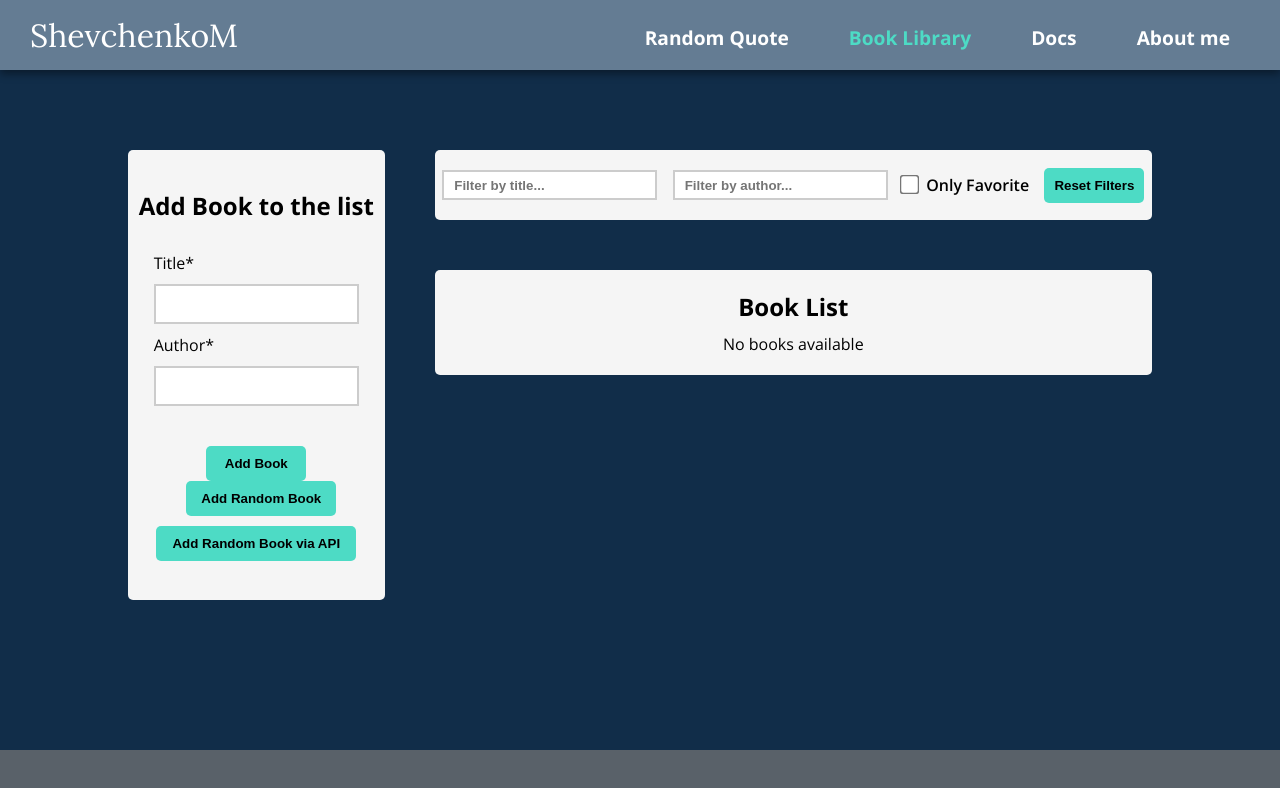
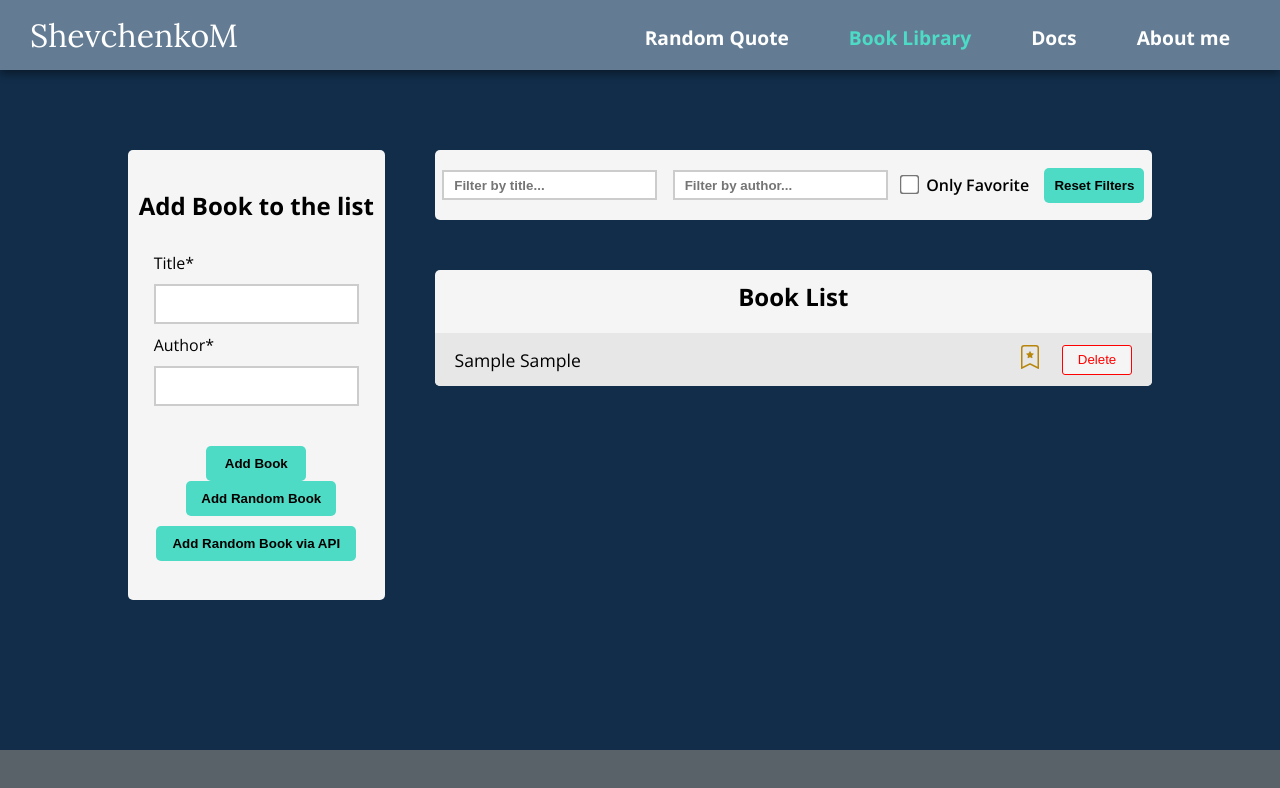
Before and after one commit to MykhailoShevchenko12/portfolio-project, a React (Create React App) app: page /book-library in a window 1280 px wide. Both pictures are taken after typing "Sample", "Sample" into the empty fields and a click on the button "Add Book". Shown: the top 788 px of the page. Built offline with nearby package versions, Linux system fonts and the light colour scheme.

Commit message:
Added functionality for adding and deleting book from store, also moved book form state from store to the component

```diff
--- a/src/components/BookLibraryComponents/BookForm.jsx
+++ b/src/components/BookLibraryComponents/BookForm.jsx
@@ -1,18 +1,27 @@
-import { useDispatch, useSelector } from 'react-redux';
-import {
-  setTitle,
-  setAuthor,
-  resetForm,
-} from '../../store/features/bookLibrarySlice';
+import { useState } from 'react';
+import { useDispatch } from 'react-redux';
+import { v4 as uuidv4 } from 'uuid';
+import { addBook } from '../../store/features/bookLibrarySlice';
 import './BookForm.css';
 
 const BookForm = () => {
-  const { title, author } = useSelector((state) => state.book);
+  const [title, setTitle] = useState('');
+  const [author, setAuthor] = useState('');
   const dispatch = useDispatch();
 
   function formSubmitHandler(event) {
     event.preventDefault();
-    dispatch(resetForm());
+    if (title && author) {
+      const newBook = {
+        title,
+        author,
+        isFavorite: false,
+        id: uuidv4(),
+      };
+      dispatch(addBook(newBook));
+    }
+    setTitle('');
+    setAuthor('');
   }
 
   return (
@@ -30,7 +39,7 @@ const BookForm = () => {
               id="title"
               className="form-input"
               value={title}
-              onChange={(e) => dispatch(setTitle(e.target.value))}
+              onChange={(e) => setTitle(e.target.value)}
             />
           </label>
           <label htmlFor="author">
@@ -40,7 +49,7 @@ const BookForm = () => {
               id="author"
               className="form-input"
               value={author}
-              onChange={(e) => dispatch(setAuthor(e.target.value))}
+              onChange={(e) => setAuthor(e.target.value)}
             />
           </label>
         </div>
--- a/src/components/BookLibraryComponents/BookList.css
+++ b/src/components/BookLibraryComponents/BookList.css
@@ -3,9 +3,63 @@
   flex-direction: column;
   align-items: center;
   margin-top: 50px;
-  padding: 20px;
-  box-sizing: border-box;
   background-color: whitesmoke;
   color: black;
   border-radius: 5px;
 }
+
+.book-list h2 {
+  margin: 10px 0;
+}
+
+.book-list p {
+  margin-bottom: 20px;
+}
+
+.book-list .list {
+  width: 100%;
+  font-size: 1.1rem;
+}
+
+.list-item-container {
+  padding: 10px 20px;
+  display: flex;
+  align-items: center;
+}
+
+.list-item-text {
+  margin-right: auto;
+}
+
+.list-item-favorite-btn,
+.list-item-delete-btn {
+  cursor: pointer;
+}
+
+.list-item-favorite-btn {
+  margin-right: 20px;
+  font-size: 1.5rem;
+  color: darkgoldenrod;
+}
+
+.list-item-delete-btn {
+  width: 70px;
+  height: 30px;
+  border: 1px solid red;
+  border-radius: 3px;
+  background-color: whitesmoke;
+  color: red;
+  transition: background-color 0.3s ease;
+}
+
+.list-item-delete-btn:hover {
+  background-color: rgb(255, 199, 199);
+}
+
+.book-list .list li:nth-child(odd) {
+  background-color: rgb(231, 231, 231);
+}
+
+.book-list .list li:last-child {
+  border-radius: 0 0 5px 5px;
+}
--- a/src/components/BookLibraryComponents/BookList.jsx
+++ b/src/components/BookLibraryComponents/BookList.jsx
@@ -1,13 +1,45 @@
+import { useSelector, useDispatch } from 'react-redux';
+import { BsBookmarkStar, BsBookmarkStarFill } from 'react-icons/bs';
+import { deleteBook } from '../../store/features/bookLibrarySlice';
 import './BookList.css';
 
 const BookList = () => {
+  const books = useSelector((state) => state.books.books);
+  const dispatch = useDispatch();
+
   return (
     <div className="book-list">
       <h2>Book List</h2>
-      <ul>
-        <li></li>
-      </ul>
-      <p>No books available</p>
+      {!!books.length ? (
+        <ul className="list">
+          {books.map((book) => {
+            return (
+              <li key={book.id}>
+                <div className="list-item-container">
+                  <div className="list-item-text">
+                    {`${book.title} ${book.author}`}
+                  </div>
+                  <div className="list-item-favorite-btn">
+                    {book.isFavorite ? (
+                      <BsBookmarkStarFill />
+                    ) : (
+                      <BsBookmarkStar />
+                    )}
+                  </div>
+                  <button
+                    className="list-item-delete-btn"
+                    onClick={() => dispatch(deleteBook(book.id))}
+                  >
+                    Delete
+                  </button>
+                </div>
+              </li>
+            );
+          })}
+        </ul>
+      ) : (
+        <p>No books available</p>
+      )}
     </div>
   );
 };
--- a/src/store/features/bookLibrarySlice.js
+++ b/src/store/features/bookLibrarySlice.js
@@ -1,26 +1,26 @@
 import { createSlice } from '@reduxjs/toolkit';
 
 const initialState = {
-  title: '',
-  author: '',
+  books: [],
 };
 
 const bookSlice = createSlice({
-  name: 'bookLibrary',
+  name: 'books',
   initialState,
   reducers: {
-    setTitle: (state, action) => {
-      state.title = action.payload;
+    addBook: (state, action) => {
+      state.books.push(action.payload);
     },
-    setAuthor: (state, action) => {
-      state.author = action.payload;
-    },
-    resetForm: () => {
-      return initialState;
+    deleteBook: (state, action) => {
+      // state.books = state.books.filter((book) => book.id !== action.payload);
+      return {
+        ...state,
+        books: state.books.filter((book) => book.id !== action.payload),
+      };
     },
   },
 });
 
-export const { setTitle, setAuthor, resetForm } = bookSlice.actions;
+export const { addBook, deleteBook } = bookSlice.actions;
 
 export default bookSlice.reducer;
--- a/src/store/store.js
+++ b/src/store/store.js
@@ -1,9 +1,9 @@
 import { configureStore } from '@reduxjs/toolkit';
-import bookLibraryReducer from './features/bookLibrarySlice';
+import booksReducer from './features/bookLibrarySlice';
 
 const store = configureStore({
   reducer: {
-    book: bookLibraryReducer,
+    books: booksReducer,
   },
 });
 
--- /dev/null
+++ b/src/utils/createBookWithID.js
@@ -0,0 +1,3 @@
+function createBookWithID() {}
+
+export default createBookWithID;
```
